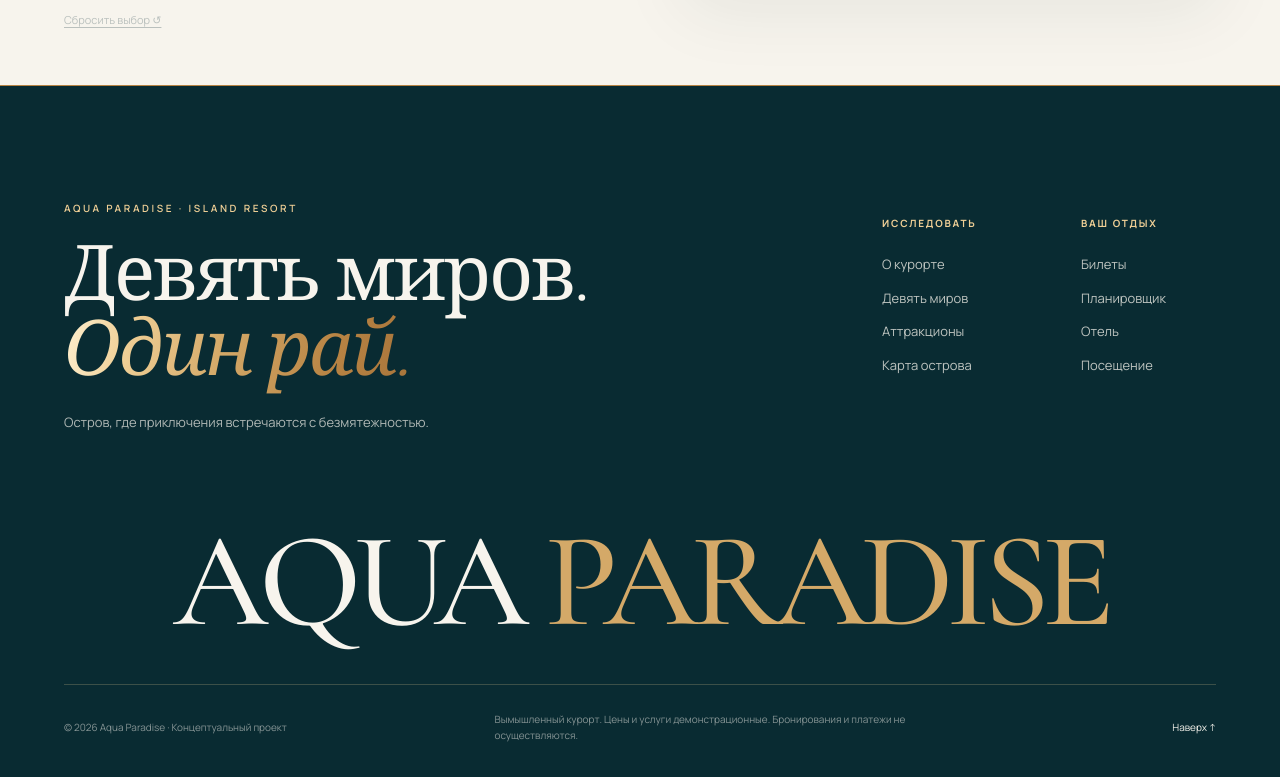
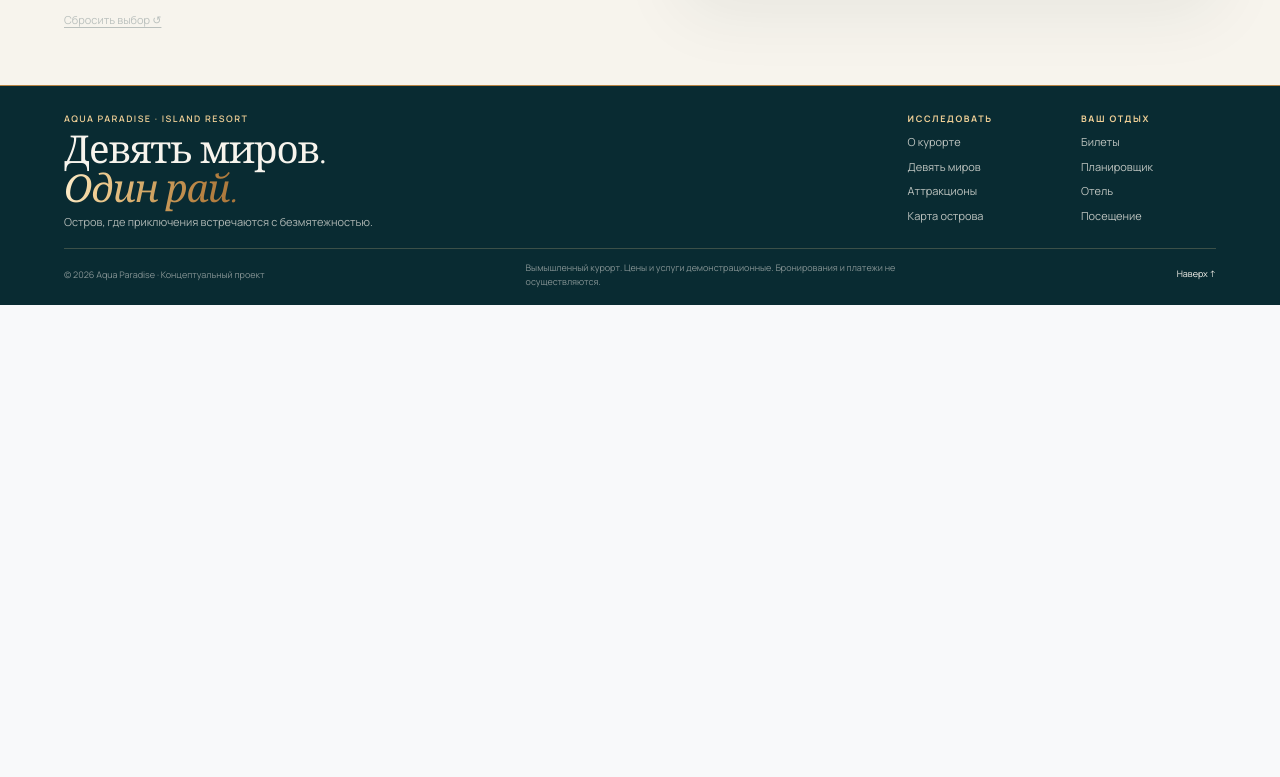
Before and after one commit to raccoonforge/aqua-paradise-resort, a React (Vite) app: page / in a window 1280 px wide. Shown: the part 3937-4714 px from the top of the page. After the commit the page ends 4242 px from the top, so only its background shows below. Built offline with nearby package versions, Linux system fonts and the light colour scheme.

Commit message:
style: compact footer and underline-on-hover navigation

```diff
--- a/src/index.css
+++ b/src/index.css
@@ -1014,3 +1014,24 @@ body {
 .apr-footer__bottom button { white-space: nowrap; color: #f7f4ed; transition: color .2s; }
 @media(max-width:850px) { .apr-footer__top { gap: 45px; flex-direction: column; } .apr-footer__nav { max-width: 440px; } .apr-footer__bottom { flex-wrap: wrap; } }
 @media(max-width:520px) { .apr-footer__top { padding: 70px 0 35px; } .apr-footer__identity h2 { font-size: clamp(50px,13vw,70px); } .apr-footer__nav { gap: 18px; } .apr-footer__wordmark { font-size: clamp(37px,10vw,57px); padding: 30px 0; } .apr-footer__bottom { flex-direction: column; align-items: flex-start; gap: 10px; } }
+
+/* Compact footer: a quiet closing strip, not another full-page section. */
+.apr-footer__top { padding: 26px 0 18px; gap: 30px; align-items: start; }
+.apr-footer__identity h2 { font-size: clamp(29px,3vw,42px); margin: 7px 0 5px; line-height: 1; }
+.apr-footer__identity p { font-size: 11px; line-height: 1.4; }
+.apr-footer__eyebrow { font-size: 9px; letter-spacing: .16em; }
+.apr-footer__nav { padding-top: 0; gap: clamp(18px,3vw,45px); }
+.apr-footer__nav > div { gap: 6px; }
+.apr-footer__nav h3 { font-size: 9px; margin-bottom: 3px; }
+.apr-footer__nav button { font-size: 11px; position: relative; text-decoration: none; padding-bottom: 2px; }
+.apr-footer__nav button::after { content: ''; position: absolute; left: 0; bottom: 0; width: 100%; height: 1px; background: currentColor; transform: scaleX(0); transform-origin: left; transition: transform .25s ease; }
+.apr-footer__nav button:hover::after,.apr-footer__nav button:focus-visible::after { transform: scaleX(1); }
+.apr-footer__wordmark { display: none; }
+.apr-footer__bottom { padding: 12px 0 16px; border-top: 1px solid rgba(239,207,150,.22); font-size: 9px; gap: 15px; }
+.apr-footer__bottom p { max-width: 390px; }
+.apr-footer__bottom button { position: relative; padding-bottom: 2px; }
+.apr-footer__bottom button::after { content: ''; position: absolute; left: 0; bottom: 0; width: 100%; height: 1px; background: currentColor; transform: scaleX(0); transform-origin: left; transition: transform .25s ease; }
+.apr-footer__bottom button:hover::after,.apr-footer__bottom button:focus-visible::after { transform: scaleX(1); }
+@media (max-width:850px) { .apr-footer__top { flex-direction: row; gap: 25px; } .apr-footer__nav { gap: 20px; } }
+@media (max-width:650px) { .apr-footer__top { flex-direction: column; padding: 26px 0 18px; gap: 20px; } .apr-footer__nav { width: 100%; max-width: none; } .apr-footer__bottom { flex-direction: column; align-items: flex-start; gap: 7px; } }
+@media (prefers-reduced-motion:reduce) { .apr-footer__nav button::after,.apr-footer__bottom button::after { transition: none; } }
```
